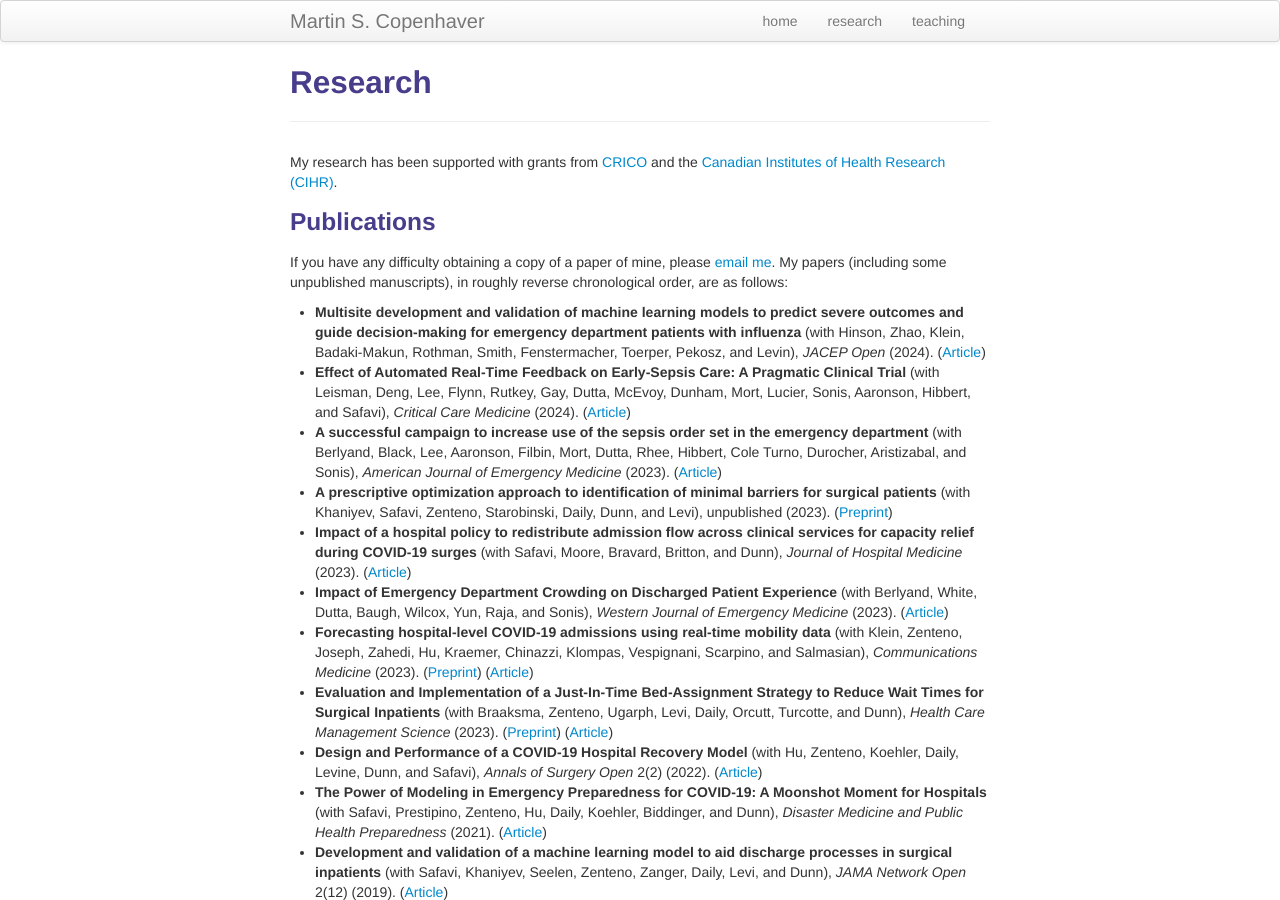
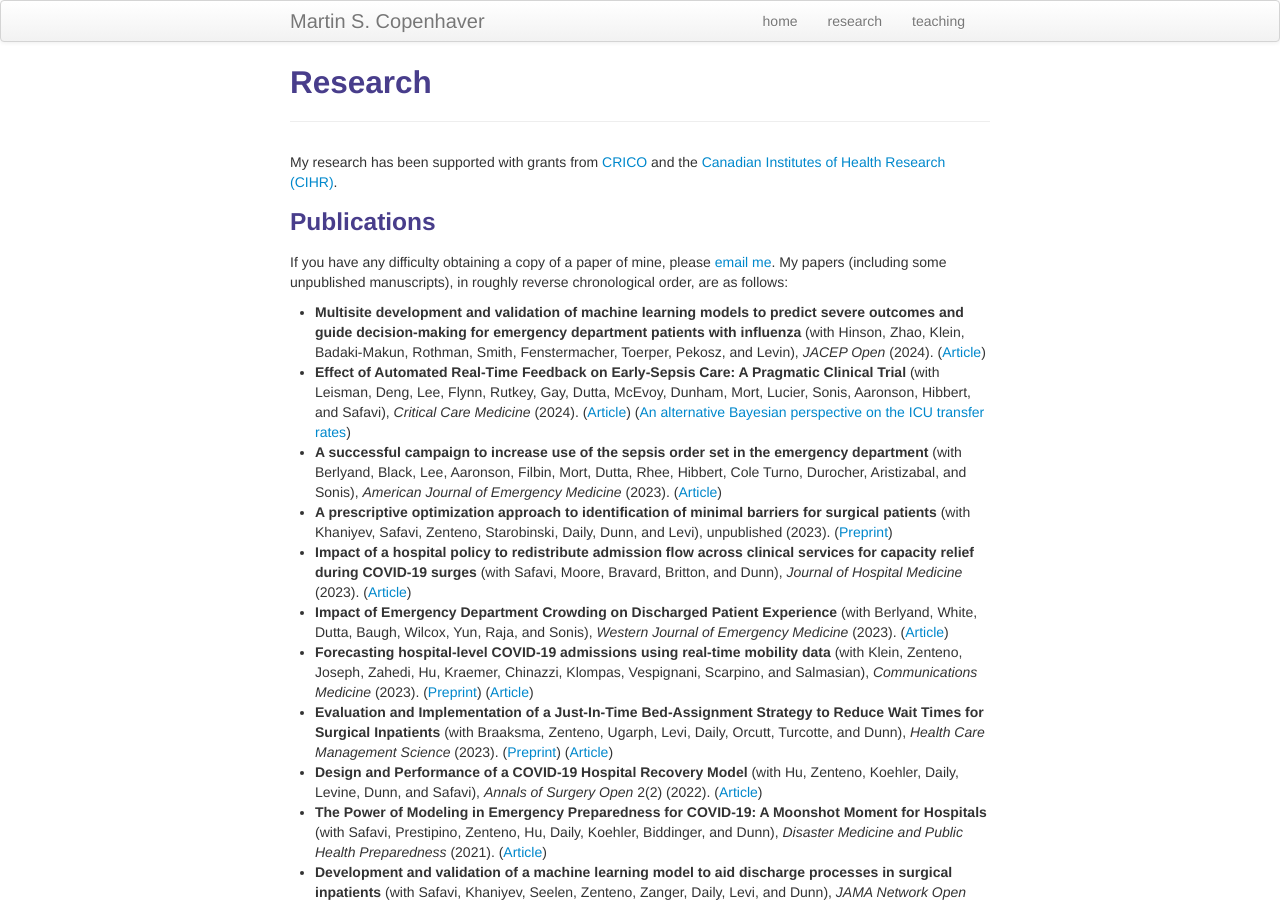
Before and after one commit to martincopenhaver/martincopenhaver.github.io, a Jekyll site: the page built from research.md, in a window 1280 px wide and 900 px high. Built offline with Jekyll 4.4.1, drawn with Linux system fonts in a browser that asks for light colours.

Commit message:
Update research.md

```diff
--- a/research.md
+++ b/research.md
@@ -12,7 +12,7 @@ My research has been supported with grants from [CRICO](https://www.rmf.harvard.
 ### Publications
 If you have any difficulty obtaining a copy of a paper of mine, please <a href="mailto:last name at jhmi.edu">email me</a>. My papers (including some unpublished manuscripts), in roughly reverse chronological order, are as follows:
 * **Multisite development and validation of machine learning models to predict severe outcomes and guide decision-making for emergency department patients with influenza** (with Hinson, Zhao, Klein, Badaki-Makun, Rothman, Smith, Fenstermacher, Toerper, Pekosz, and Levin), _JACEP Open_ (2024). ([Article](https://onlinelibrary.wiley.com/doi/10.1002/emp2.13117))
-* **Effect of Automated Real-Time Feedback on Early-Sepsis Care: A Pragmatic Clinical Trial** (with Leisman, Deng, Lee, Flynn, Rutkey, Gay, Dutta, McEvoy, Dunham, Mort, Lucier, Sonis, Aaronson, Hibbert, and Safavi), _Critical Care Medicine_ (2024). ([Article](https://journals.lww.com/ccmjournal/abstract/9900/effect_of_automated_real_time_feedback_on.247.aspx))
+* **Effect of Automated Real-Time Feedback on Early-Sepsis Care: A Pragmatic Clinical Trial** (with Leisman, Deng, Lee, Flynn, Rutkey, Gay, Dutta, McEvoy, Dunham, Mort, Lucier, Sonis, Aaronson, Hibbert, and Safavi), _Critical Care Medicine_ (2024). ([Article](https://journals.lww.com/ccmjournal/abstract/9900/effect_of_automated_real_time_feedback_on.247.aspx)) ([An alternative Bayesian perspective on the ICU transfer rates](/subpages/bayes-icu.md))
 * **A successful campaign to increase use of the sepsis order set in the emergency department** (with Berlyand, Black, Lee, Aaronson, Filbin, Mort, Dutta, Rhee, Hibbert, Cole Turno, Durocher, Aristizabal, and Sonis), _American Journal of Emergency Medicine_ (2023). ([Article](https://www.sciencedirect.com/science/article/abs/pii/S0735675723004126))
 * **A prescriptive optimization approach to identification of minimal barriers for surgical patients** (with Khaniyev, Safavi, Zenteno, Starobinski, Daily, Dunn, and Levi), unpublished (2023). ([Preprint](https://www.medrxiv.org/content/10.1101/2023.03.24.23287694v1.full.pdf))
 * **Impact of a hospital policy to redistribute admission flow across clinical services for capacity relief during COVID-19 surges** (with Safavi, Moore, Bravard, Britton, and Dunn), _Journal of Hospital Medicine_ (2023). ([Article](https://shmpublications.onlinelibrary.wiley.com/doi/10.1002/jhm.13058))
```
